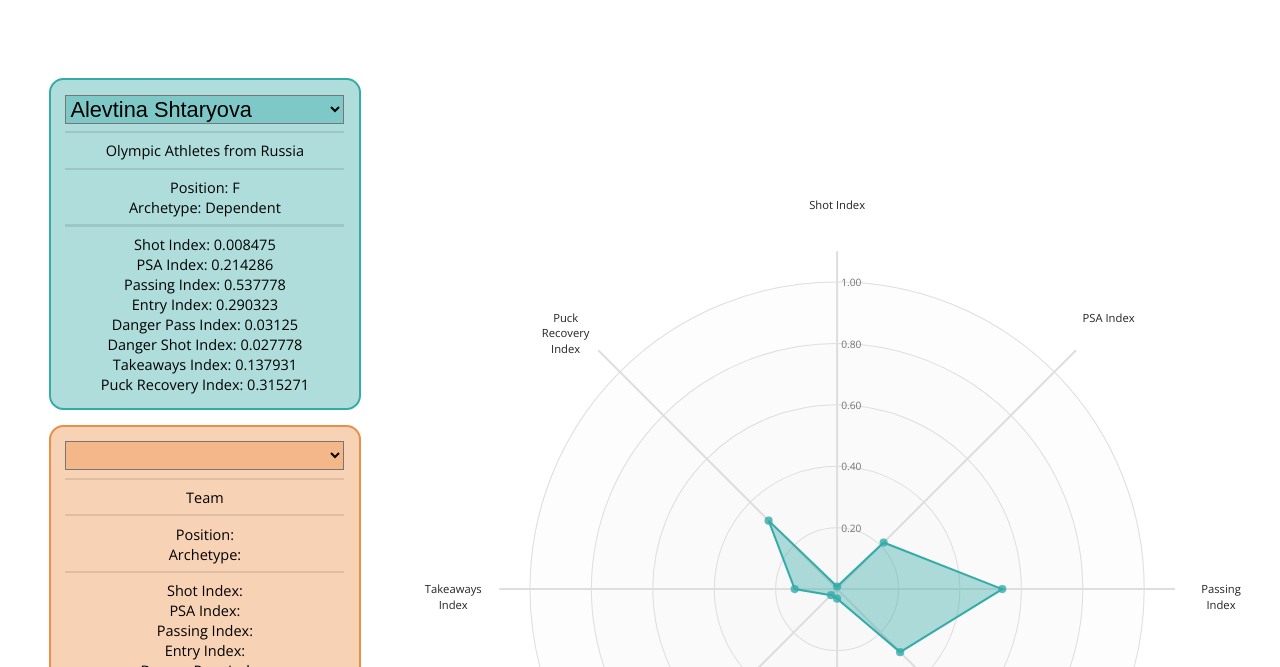
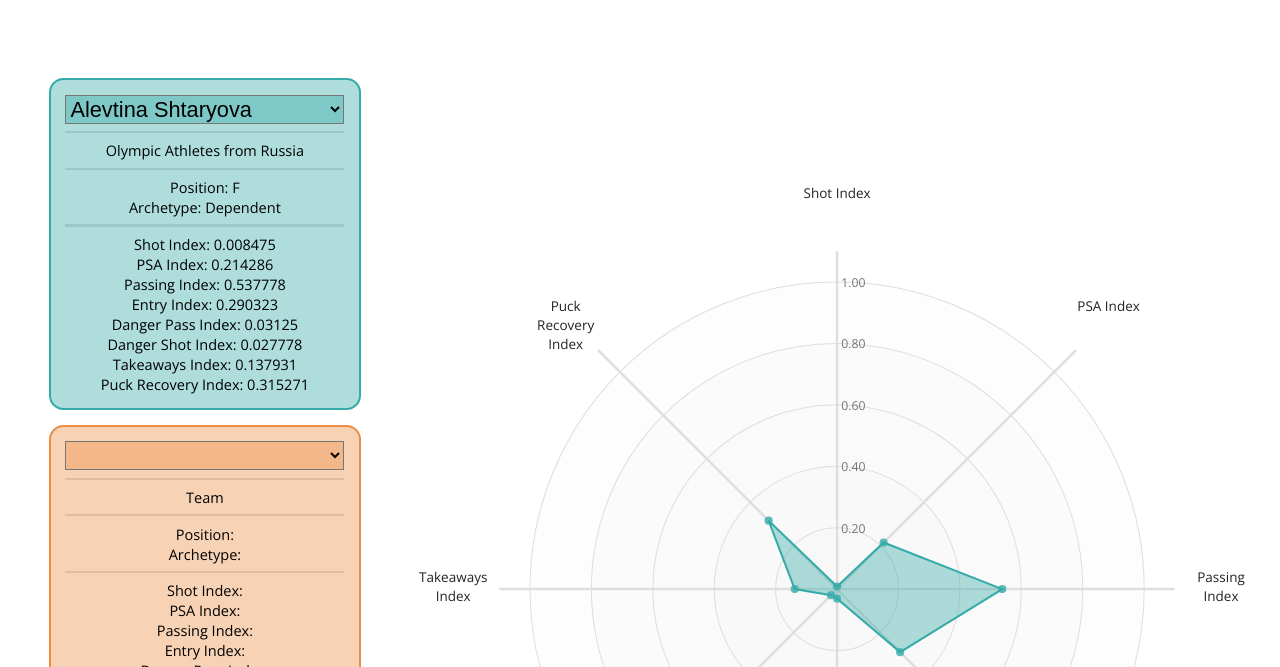
Before and after one commit to nguyenank/player-archetypes, a plain HTML site: page index.html in a window 1280 px wide. Shown: the part 133-800 px from the top of the page. Drawn offline with nearby package versions, Linux system fonts and the light colour scheme.

Commit message:
:art: pull constants out of radar-chart and modify axes

```diff
--- a/radarChart.css
+++ b/index.css
@@ -10,10 +10,13 @@ body {
 
 .legend {
     font-weight: 400;
+    font-size: 1.1em;
 }
 
 .tooltip {
     fill: #333333;
+    font-size: 1.1em;
+    font-weight: 400;
 }
 
 /* responsive sizing for radar chart */
--- a/index.html
+++ b/index.html
@@ -7,11 +7,6 @@
         <!-- Google fonts -->
         <link
             href="https://fonts.googleapis.com/css?family=Open+Sans:400,300"
-            rel="stylesheet"
-            type="text/css"
-        />
-        <link
-            href="https://fonts.googleapis.com/css?family=Raleway"
             rel="stylesheet"
             type="text/css"
         />
@@ -26,7 +21,7 @@
         <script src="https://cdn.jsdelivr.net/npm/lodash@4.17.21/lodash.min.js"></script>
 
         <!-- css -->
-        <link rel="stylesheet" href="radarChart.css" />
+        <link rel="stylesheet" href="index.css" />
     </head>
     <body>
         <div class="header">
--- a/js/radar-chart.js
+++ b/js/radar-chart.js
@@ -6,38 +6,39 @@
 /////////////////////////////////////////////////////////
 //// Modified by An Nguyen //////////////////////////////
 
-function radarChart(id, data, options) {
+function radarChart(id, data) {
     var cfg = {
         w: 600, //Width of the circle
         h: 600, //Height of the circle
         margin: { top: 125, right: 125, bottom: 125, left: 125 }, //The margins of the SVG
         levels: 5, //How many levels or inner circles should there be drawn
-        maxValue: 1, //What is the value that the biggest circle will represent
         labelFactor: 1.25, //How much farther than the radius of the outer circle should the labels be placed
-        wrapWidth: 60, //The number of pixels after which a label needs to be given a new line
+        wrapWidth: 80, //The number of pixels after which a label needs to be given a new line
         opacityArea: 0.4, //The opacity of the area of the blob
         dotRadius: 4, //The size of the colored circles of each blog
         opacityCircles: 0.15, //The opacity of the circles of each blob
         strokeWidth: 2, //The width of the stroke around each blob
         roundStrokes: false, //If true the area and stroke will follow a round path (cardinal-closed)
-        color: ["#35aba9", "#ea8e48", "#9659b5"], //Color function
+        color: ["#35aba9", "#ea8e48", "#9659b5"], //Color function for blobs
     };
-
-    //Put all of the options into a variable called cfg
-    if ("undefined" !== typeof options) {
-        for (var i in options) {
-            if ("undefined" !== typeof options[i]) {
-                cfg[i] = options[i];
-            }
-        } //for i
-    } //if
-
+    // random style things I pulled out of the code below
+    var style = {
+        circleFill: "#ededed",
+        circleStroke: "#dedede",
+        axisStrokeWidth: ".2em",
+        axisFontSize: "1em",
+        axisFontColor: "#737373",
+        axisDY: ".4em",
+        labelDY: "-.5em",
+    };
     /////////////////////////////////////////////////////////
     ///////////////////////// Calculations///////////////////
     /////////////////////////////////////////////////////////
 
-    //If actual < 0.25, maxValue = 0.5; if actual > 1, maxValue = actual; otherwise actual = default (1)
-    var maxValue = cfg.maxValue;
+    // If actual < 0.1, maxValue = 0.2
+    // if actual > 1, maxValue = actual
+    // otherwise actual = 1
+    var maxValue = 1;
     var actualMax = d3.max(data, function(i) {
         return d3.max(
             i.map(function(o) {
@@ -96,25 +97,6 @@ function radarChart(id, data, options) {
         );
 
     /////////////////////////////////////////////////////////
-    ////////// Glow filter for some extra pizzazz ///////////
-    /////////////////////////////////////////////////////////
-
-    //Filter for the outside glow
-    var filter = g
-            .append("defs")
-            .append("filter")
-            .attr("id", "glow"),
-        feGaussianBlur = filter
-            .append("feGaussianBlur")
-            .attr("stdDeviation", "2.5")
-            .attr("result", "coloredBlur"),
-        feMerge = filter.append("feMerge"),
-        feMergeNode_1 = feMerge.append("feMergeNode").attr("in", "coloredBlur"),
-        feMergeNode_2 = feMerge
-            .append("feMergeNode")
-            .attr("in", "SourceGraphic");
-
-    /////////////////////////////////////////////////////////
     /////////////// Draw the Circular grid //////////////////
     /////////////////////////////////////////////////////////
 
@@ -131,10 +113,9 @@ function radarChart(id, data, options) {
         .attr("r", function(d, i) {
             return (radius / cfg.levels) * d;
         })
-        .style("fill", "#ededed")
-        .style("stroke", "#dedede")
+        .style("fill", style.circleFill)
+        .style("stroke", style.circleStroke)
         .style("fill-opacity", cfg.opacityCircles);
-    // .style("filter" , "url(#glow)");
 
     //Text indicating at what number each level is
     axisGrid
@@ -147,9 +128,9 @@ function radarChart(id, data, options) {
         .attr("y", function(d) {
             return (-d * radius) / cfg.levels;
         })
-        .attr("dy", "0.4em")
-        .style("font-size", "10px")
-        .attr("fill", "#737373")
+        .attr("dy", style.axisDY)
+        .style("font-size", style.axisFontSize)
+        .attr("fill", style.axisFontColor)
         .text(function(d, i) {
             return Format((maxValue / cfg.levels) * (cfg.levels - i));
         });
@@ -180,15 +161,14 @@ function radarChart(id, data, options) {
             );
         })
         .attr("class", "line")
-        .style("stroke", "#dedede")
-        .style("stroke-width", "2px");
+        .style("stroke", style.circleStroke)
+        .style("stroke-width", style.axisStrokeWidth);
 
     //Append the labels at each axis
     axis.append("text")
         .attr("class", "legend")
-        .style("font-size", "11px")
         .attr("text-anchor", "middle")
-        .attr("dy", "0.35em")
+        .attr("dy", style.labelDY)
         .attr("x", function(d, i) {
             return (
                 rScale(maxValue * cfg.labelFactor) *
```
